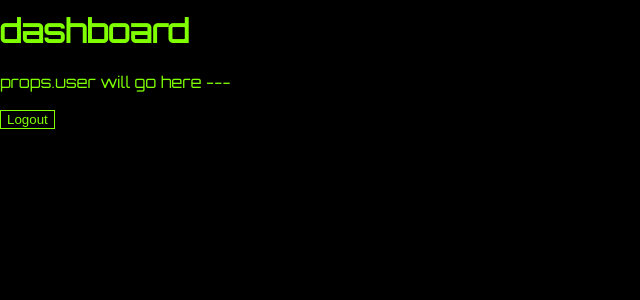
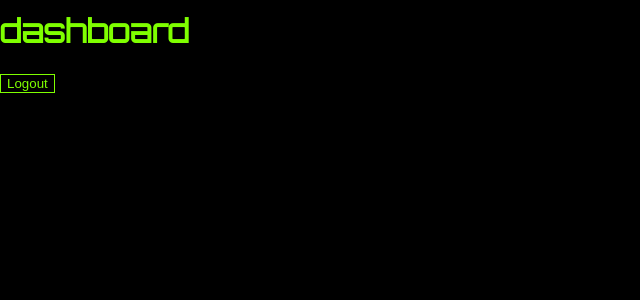
Before and after one commit to jazznerd206/SennaBox, a React app in the folder frontend/: page /dashboard in a window 1280 px wide. Shown: the top 300 px of the page, without its empty margins (0-640 px from the left). Built offline with nearby package versions, Linux system fonts and the light colour scheme.

Commit message:
form issue requires more research on web standards

```diff
--- a/frontend/src/App.js
+++ b/frontend/src/App.js
@@ -30,7 +30,7 @@ function App() {
             let userFromCookie = await API.findOne(id);
             console.log('userFromCookie', userFromCookie)
             setLoading(false);
-            setUser(result);
+            setUser(userFromCookie);
             history.push('/dashboard');
         }
     }
--- a/frontend/src/pages/Dashboard.js
+++ b/frontend/src/pages/Dashboard.js
@@ -20,10 +20,11 @@ function Dashboard() {
         history.push('/');
     }
     console.log(user)
+
     return (
         <div>
             <h1>dashboard</h1>
-            <p>props.user will go here --- {}</p>
+            <p>{user.username}</p>
             <button onClick={() => logout()}>Logout</button>
         </div>
     )
```
Also changed, not shown: frontend/.babelrc.
